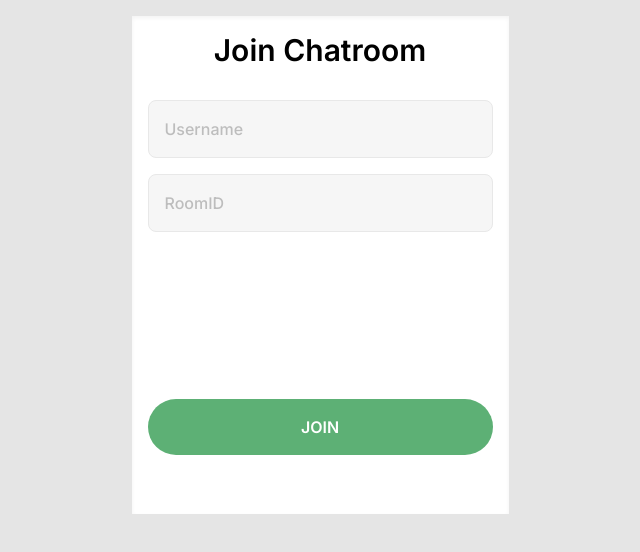
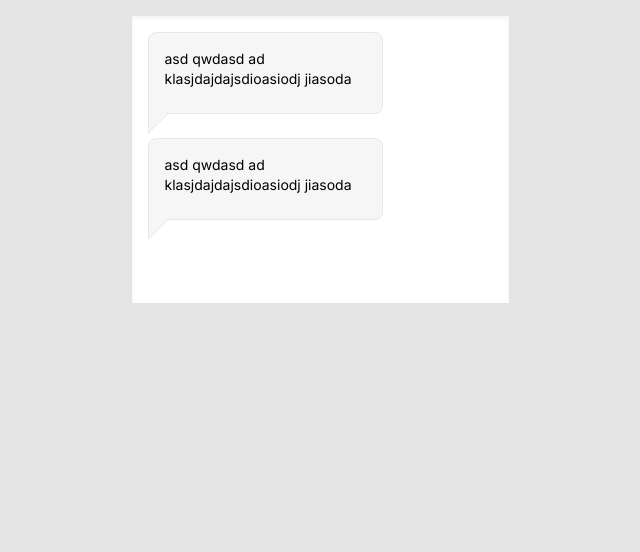
Before and after one commit to rzdev/chat_app, a React (Vite) app in the folder frontend/: page / in a window 1280 px wide. Shown: the top 552 px of the page, without its empty margins (320-960 px from the left). Built offline with nearby package versions, Linux system fonts and the light colour scheme.

Commit message:
feat: init chat bubble component

```diff
--- a/frontend/src/App.tsx
+++ b/frontend/src/App.tsx
@@ -1,14 +1,27 @@
+import { useState } from "react";
 import Heading from "@components/atoms/Heading/Heading";
 import InputText from "@components/atoms/InputText/InputText";
 import Button from "@components/atoms/Button/Button";
+import ChatBubble from "@components/molecules/ChatBubble";
 
 const App = () => {
+  const [loggedIn, setLoggedIn] = useState(true);
+
   return (
     <div className="w-[377px] text-center my-0 mx-auto bg-white shadow-inner px-4 pt-4 pb-[59px] mt-4">
-      <Heading className="mb-8">Join Chatroom</Heading>
-      <InputText placeholder="Username" className="mb-4" required />
-      <InputText placeholder="RoomID" required className="mb-[167px]"/>
-      <Button>JOIN</Button>
+      {!loggedIn ? (
+        <form>
+          <Heading className="mb-8">Join Chatroom</Heading>
+          <InputText placeholder="Username" className="mb-4" required />
+          <InputText placeholder="RoomID" className="mb-[167px]" required />
+          <Button>JOIN</Button>
+        </form>
+      ) : (
+        <form>
+          <ChatBubble />
+          <ChatBubble />
+        </form>
+      )}
     </div>
   );
 };
--- a/frontend/src/components/atoms/Button/Button.tsx
+++ b/frontend/src/components/atoms/Button/Button.tsx
@@ -1,4 +1,6 @@
-const Button: React.FC<React.HTMLAttributes<HTMLButtonElement>> = ({
+import { IButton } from "./Button.types";
+
+const Button: React.FC<IButton> = ({
   className,
   children,
 }) => {
--- /dev/null
+++ b/frontend/src/components/atoms/Button/Button.types.ts
@@ -0,0 +1 @@
+export interface IButton extends React.HTMLAttributes<HTMLButtonElement> {}
--- a/frontend/src/components/atoms/Heading/Heading.tsx
+++ b/frontend/src/components/atoms/Heading/Heading.tsx
@@ -1,4 +1,6 @@
-const Heading: React.FC<React.HTMLAttributes<HTMLHeadingElement>> = ({ className, children }) => {
+import { IHeading } from "./Heading.types";
+
+const Heading: React.FC<IHeading> = ({ className, children }) => {
   return <h1 className={`text-3xl font-semibold ${ className ? className : '' }`}>{children}</h1>;
 };
 
--- /dev/null
+++ b/frontend/src/components/atoms/Heading/Heading.types.ts
@@ -0,0 +1 @@
+export interface IHeading extends React.HTMLAttributes<HTMLHeadingElement> {}
--- a/frontend/src/components/atoms/InputText/InputText.tsx
+++ b/frontend/src/components/atoms/InputText/InputText.tsx
@@ -1,4 +1,6 @@
-const InputText: React.FC<React.InputHTMLAttributes<HTMLInputElement>> = ({
+import { IInputText } from "./InputText.types";
+
+const InputText: React.FC<IInputText> = ({
   className,
   ...props
 }) => {
--- /dev/null
+++ b/frontend/src/components/atoms/InputText/InputText.types.ts
@@ -0,0 +1,2 @@
+export interface IInputText
+  extends React.InputHTMLAttributes<HTMLInputElement> {}
--- /dev/null
+++ b/frontend/src/components/molecules/ChatBubble.tsx
@@ -0,0 +1,17 @@
+import { IChatBubble } from "./ChatBubble.types";
+
+const ChatBubble: React.FC<IChatBubble> = () => {
+  return (
+    <div className="w-[235px] px-4 pt-4 pb-6 bg-chatapp-gray1 border border-chatapp-gray2 text-left rounded-lg text-sm font-normal mb-6 relative">
+      asd qwdasd ad klasjdajdajsdioasiodj jiasoda
+      {/*triangle div 1 (bottom triangle / to make the triangle border effect) */}
+      <div className="absolute left-[-1px] translate-y-[3px] w-0 h-0 border-t-[21px] border-t-transparent border-l-[21px] border-l-chatapp-gray2 border-b-[21px] border-b-transparent z-10"></div>
+      {/*triangle div 2 (top triangle) */}
+      <div className="absolute left-[-1px] translate-x-[1px] translate-y-[7px] w-0 h-0 border-t-[18px] border-t-transparent border-l-[18px] border-l-chatapp-gray1 border-b-[18px] border-b-transparent z-20"></div>
+      {/*box to overlay div 1 (remove top border)*/}
+      <div className="absolute left-0 bg-chatapp-gray1 z-20 w-[50px] h-[20px] translate-y-[4px]"></div>
+    </div>
+  );
+};
+
+export default ChatBubble;
--- /dev/null
+++ b/frontend/src/components/molecules/ChatBubble.types.ts
@@ -0,0 +1 @@
+export interface IChatBubble {}
```
